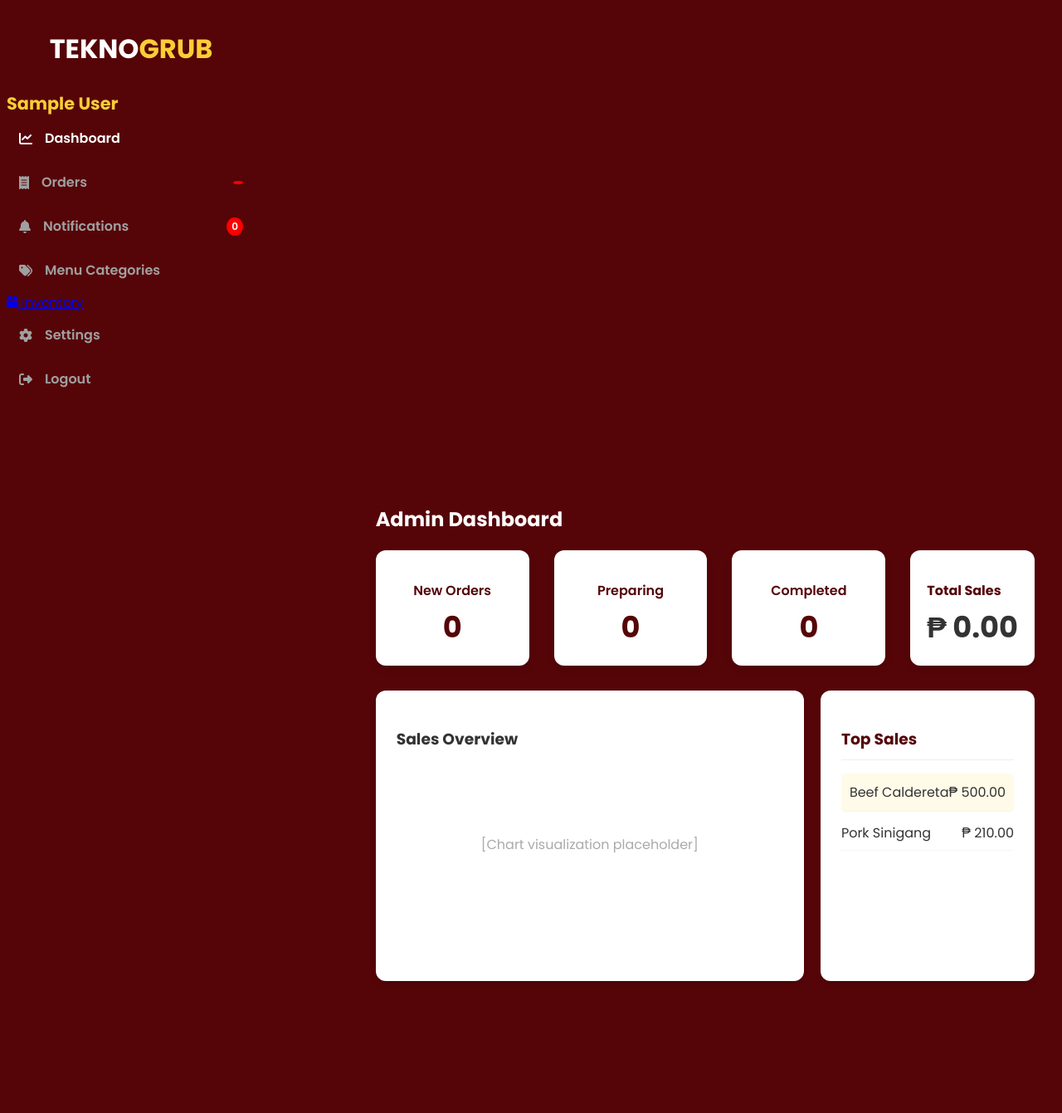
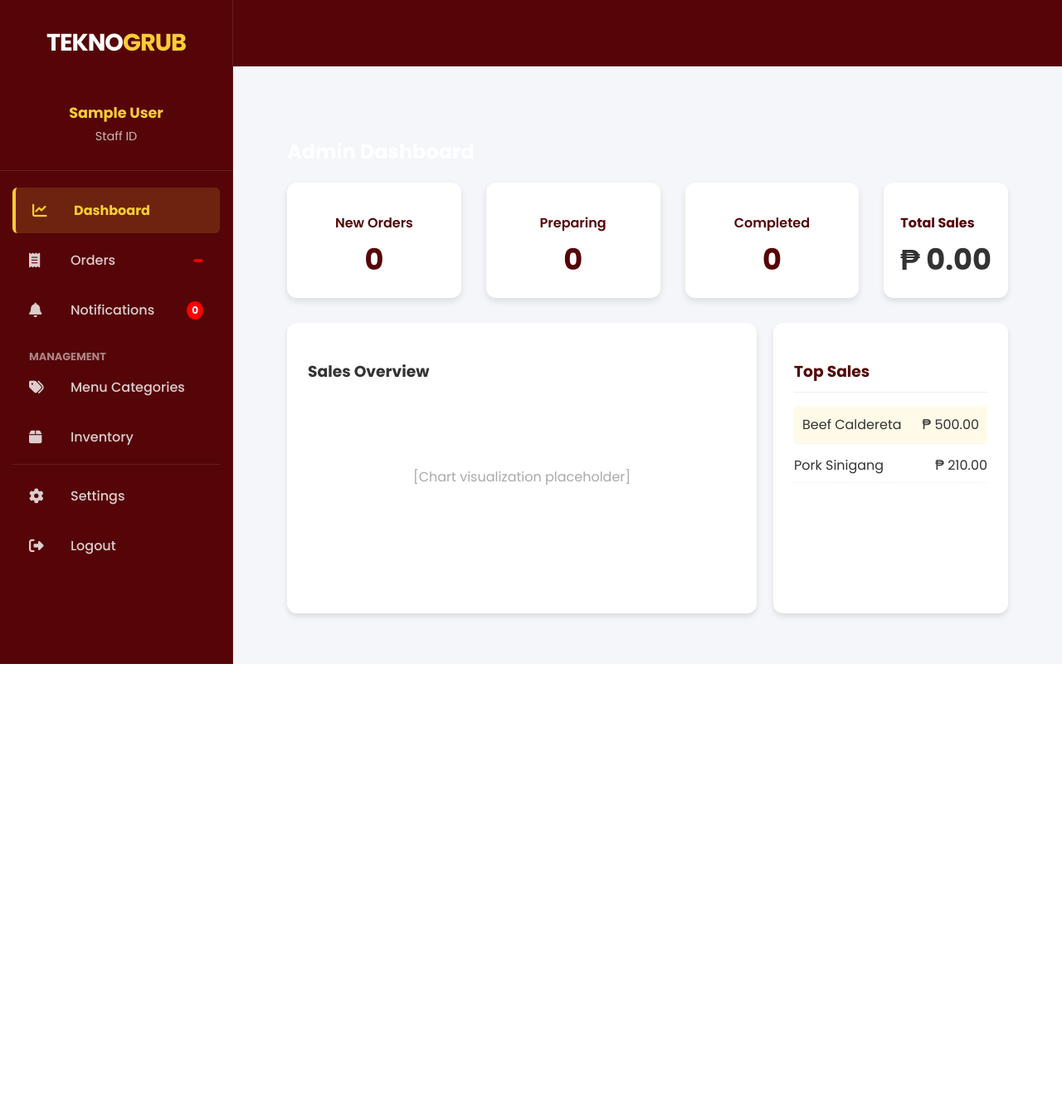
Before and after one commit to ctrlneenja/TeknoGrub, a Django app: page /staff/dashboard/ in a window 1280 px wide. Shown: the whole page at 83% size. After the commit the page ends 800 px from the top, so only its background shows below. Run offline with Django 5.2, Linux system fonts and the light colour scheme; the visitor is signed in with stand-in values (Sample User, id 1); data that the repository does not hold is empty.

Commit message:
fixed admin side

```diff
--- a/TeknoGrub/Order/templates/order/admin_dashboard.html
+++ b/TeknoGrub/Order/templates/order/admin_dashboard.html
@@ -22,11 +22,11 @@
 {% endblock %}
 
 {% block content %}
-<div class="dashboard-container" style="max-width: 1400px; margin: 0 auto;">
-    <h2 style="color:white; margin-bottom: 20px;">Admin Dashboard</h2>
+<div class="dashboard-container">
+    <h2 class="dashboard-title">Admin Dashboard</h2>
 
     <!-- TOP STAT CARDS (These are now navigation links!) -->
-    <div class="stats-row-nav" style="margin-bottom: 30px;">
+    <div class="stats-row-nav">
 
         <!-- New Orders -->
         <a href="{% url 'staff_orders' %}?tab=Pending" class="stat-card-nav {% if active_tab == 'Pending' %}active{% endif %}">
--- a/TeknoGrub/TeknoGrub/templates/dashboard_base.html
+++ b/TeknoGrub/TeknoGrub/templates/dashboard_base.html
@@ -13,27 +13,163 @@
 
     <link rel="stylesheet" href="{% static 'css/admin_staff.css' %}">
     <link rel="stylesheet" href="{% static 'css/dashboard.css' %}">
+
+    <style>
+        /* --- CRITICAL LAYOUT FIXES --- */
+
+        body, html {
+            margin: 0;
+            padding: 0;
+            height: 100%;
+            font-family: 'Inter', sans-serif;
+            background-color: #550508; /* Fallback background color */
+        }
+
+        /* 1. The Main Flex Container: Puts Sidebar & Content side-by-side */
+        .dashboard-app-container {
+            display: flex;
+            height: 100vh;       /* Occupy full viewport height */
+            width: 100%;
+            overflow: hidden;    /* Prevent scroll on the body itself */
+        }
+
+        /* 2. The Sidebar: Fixed width, sits on the left */
+        .dashboard-sidebar-admin {
+            width: 280px;        /* Fixed width for sidebar */
+            background-color: #550508; /* Brand Red */
+            color: white;
+            flex-shrink: 0;      /* Prevent sidebar from shrinking */
+            display: flex;
+            flex-direction: column;
+            border-right: 1px solid rgba(255, 255, 255, 0.1);
+            overflow-y: auto;    /* Scrollable if menu is long */
+            z-index: 10;
+        }
+
+        /* 3. The Main Content: Takes up all remaining space */
+        .dashboard-content {
+            flex-grow: 1;        /* Grow to fill right side */
+            background-color: #f4f6f9; /* Light gray background for readability */
+            /* Note: If you want the content red like your screenshot, change to #550508 */
+            /* background-color: #550508; */
+            height: 100%;
+            overflow-y: auto;    /* Scrollable content area */
+            position: relative;
+        }
+
+        .content-wrapper {
+            padding: 40px;
+            max-width: 1600px;
+            margin: 0 auto;
+        }
+
+        /* --- SIDEBAR ELEMENT STYLES --- */
+
+        .sidebar-header-admin {
+            padding: 30px;
+            text-align: center;
+        }
+
+        .logo-admin {
+            font-size: 1.8rem;
+            font-weight: 800;
+            color: white;
+            margin: 0;
+            letter-spacing: -1px;
+        }
+
+        .logo-yellow { color: #FBCD36; }
+
+        .user-profile-admin {
+            padding: 0 30px 30px;
+            text-align: center;
+            border-bottom: 1px solid rgba(255,255,255,0.1);
+            margin-bottom: 20px;
+        }
+
+        .user-profile-admin h3 {
+            font-size: 1.1rem;
+            margin-bottom: 5px;
+            font-weight: 700;
+        }
+
+        .user-profile-admin p {
+            font-size: 0.9rem;
+            opacity: 0.7;
+            margin: 0;
+        }
+
+        .nav-list-admin {
+            list-style: none;
+            padding: 0 15px;
+            margin: 0;
+        }
+
+        .nav-link-admin {
+            display: flex;
+            align-items: center;
+            padding: 15px 20px;
+            color: rgba(255,255,255,0.8);
+            text-decoration: none;
+            font-weight: 500;
+            border-radius: 8px;
+            margin-bottom: 5px;
+            transition: all 0.2s ease;
+        }
+
+        .nav-link-admin i {
+            width: 25px;
+            font-size: 1.1rem;
+            margin-right: 10px;
+        }
+
+        .nav-link-admin:hover, .nav-link-admin.is-active {
+            background-color: rgba(251, 205, 54, 0.15); /* Yellow tint */
+            color: #FBCD36; /* Yellow text */
+        }
+
+        .nav-link-admin.is-active {
+            font-weight: 700;
+            border-left: 4px solid #FBCD36;
+        }
+
+        .badge {
+            background-color: #FBCD36;
+            color: #550508;
+            font-size: 0.75rem;
+            padding: 2px 8px;
+            border-radius: 12px;
+            margin-left: auto; /* Pushes badge to the right */
+            font-weight: 700;
+        }
+
+        .nav-link-admin.logout:hover {
+            background-color: rgba(255, 0, 0, 0.2);
+            color: #ffcccc;
+        }
+
+        {% block extra_head_styles %}{% endblock %}
+    </style>
     {% block extra_head %}{% endblock %}
 </head>
 <body class="dashboard-body">
 
     <div class="dashboard-app-container">
 
-        <!-- Left Sidebar Navigation (Matches Admin Screenshot Look) -->
         <aside class="dashboard-sidebar-admin">
             <div class="sidebar-header-admin">
                 <h1 class="logo-admin">TEKNO<span class="logo-yellow">GRUB</span></h1>
             </div>
 
             <div class="user-profile-admin">
-                <h3>{{ request.user.first_name }} {{ request.user.last_name }}</h3>
-                <p>{{ request.user.id_number }}</p>
+                <h3>{{ request.user.first_name|default:"Admin" }} {{ request.user.last_name }}</h3>
+                <p>{{ request.user.id_number|default:"Staff ID" }}</p>
             </div>
 
             <nav class="sidebar-nav-admin">
                 <ul class="nav-list-admin">
 
-                    {% comment %} ADMIN VIEW LINKS {% endcomment %}
+                    {% comment %} ADMIN VIEW {% endcomment %}
                     {% if request.user.is_superuser %}
                         <li>
                             <a href="{% url 'admin_dashboard' %}" class="nav-link-admin {% if request.resolver_match.url_name == 'admin_dashboard' %}is-active{% endif %}">
@@ -42,14 +178,13 @@
                         </li>
                     {% endif %}
 
-                    {% comment %} STAFF/ADMIN: Orders (Links to /staff/orders/) {% endcomment %}
+                    {% comment %} STAFF/ADMIN: Orders {% endcomment %}
                     <li>
                         <a href="{% url 'staff_orders' %}" class="nav-link-admin {% if request.resolver_match.url_name == 'staff_orders' %}is-active{% endif %}">
                             <i class="fa-solid fa-receipt"></i> Orders <span class="badge">{% if counts.pending %}{{ counts.pending }}{% endif %}</span>
                         </a>
                     </li>
 
-                    {% comment %} Staff/Admin: Notifications {% endcomment %}
                     <li>
                         <a href="#" class="nav-link-admin">
                             <i class="fa-solid fa-bell"></i> Notifications <span class="badge">0</span>
@@ -57,21 +192,20 @@
                     </li>
 
                     {% if request.user.is_superuser %}
-                        {% comment %} ADMIN ONLY LINKS {% endcomment %}
+                        <li style="margin-top: 20px; padding-left: 20px; font-size: 0.8rem; text-transform: uppercase; opacity: 0.5; font-weight: 700;">Management</li>
                         <li>
                             <a href="{% url 'categories' %}" class="nav-link-admin {% if request.resolver_match.url_name == 'categories' %}is-active{% endif %}">
                                 <i class="fa-solid fa-tags"></i> Menu Categories
                             </a>
                         </li>
                         <li>
-                            <a href="{% url 'inventory' %}" class="nav-link {% if request.resolver_match.url_name == 'inventory' %}is-active{% endif %}">
+                            <a href="{% url 'inventory' %}" class="nav-link-admin {% if request.resolver_match.url_name == 'inventory' %}is-active{% endif %}">
                                 <i class="fa-solid fa-box"></i> Inventory
                             </a>
                         </li>
                     {% endif %}
 
-                    {% comment %} Applies to all staff/admin {% endcomment %}
-                    <li>
+                    <li style="margin-top: auto; border-top: 1px solid rgba(255,255,255,0.1); padding-top: 10px;">
                         <a href="{% url 'settings' %}" class="nav-link-admin {% if request.resolver_match.url_name == 'settings' %}is-active{% endif %}">
                             <i class="fa-solid fa-gear"></i> Settings
                         </a>
@@ -85,7 +219,6 @@
             </nav>
         </aside>
 
-        <!-- Main Content Area -->
         <main class="dashboard-content">
             <div class="content-wrapper">
                 {% block content %}{% endblock %}
@@ -93,12 +226,6 @@
         </main>
     </div>
 
-    <script>
-        // Function to open sidebar on mobile (for Admin/Staff view)
-        function toggleSidebar() {
-            document.querySelector('.dashboard-sidebar').classList.toggle('open');
-        }
-    </script>
     {% block extra_scripts %}{% endblock %}
 </body>
 </html>
--- a/TeknoGrub/User/templates/User/signup.html
+++ b/TeknoGrub/User/templates/User/signup.html
@@ -67,15 +67,11 @@
 </script>
 
 <style>
-body {
-
+    body {
         background: linear-gradient(rgba(85, 5, 8, 0.9), rgba(85, 5, 8, 0.9)),
                     url("{% static 'images/school_logo.png' %}");
-
         background-size: cover, 800px;
-
         background-position: center, center;
-
         background-repeat: no-repeat, no-repeat;
         background-attachment: fixed;
         min-height: 100vh;
```
Also changed, not shown: TeknoGrub/User/templates/User/login.html (+17 -56 lines).
